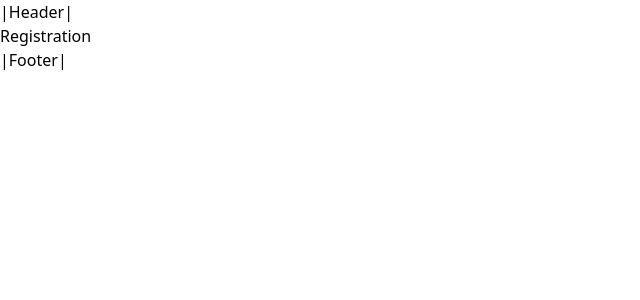
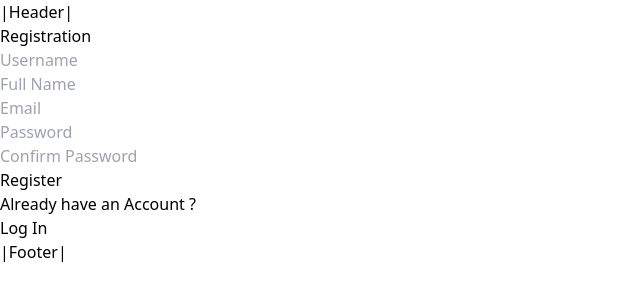
Before and after one commit to Hiteshsuthar82/Stylo-Resume-Builder, a React (Vite) app in the folder client/: page /signup in a window 1280 px wide. Shown: the top 300 px of the page, without its empty margins (0-640 px from the left). Built offline with nearby package versions, Linux system fonts and the light colour scheme.

Commit message:
feat: creaing login and signup pages design

```diff
--- /dev/null
+++ b/client/src/components/Home.jsx
@@ -0,0 +1,11 @@
+import React from 'react'
+
+function Home() {
+  return (
+    <div>
+      <h1>Home Page</h1>
+    </div>
+  )
+}
+
+export default Home;
--- a/client/src/components/Login.jsx
+++ b/client/src/components/Login.jsx
@@ -1,11 +1,74 @@
-import React from "react";
+import React, { useState } from "react";
+import { Link } from "react-router-dom";
 
 function Login() {
+  const [email, setEmail] = useState("");
+  const [password, setPassword] = useState("");
+  const [rememberMe, setRememberMe] = useState(false);
+
   return (
-    <>
-      <h1 className='bg-orange-400 text-3xl p-4 text-center'>Login</h1>
-    </>
-  )
+    <div className="w-full min-h-screen flex justify-center items-center">
+      <div className="bg-white border-2 rounded-lg flex flex-col w-full max-w-md min-h-[440px] shadow-2xl max-sm:w-[312px]">
+        <form>
+          <div className="flex flex-col items-center mt-10 mx-auto my-6">
+            <h2 className="font-poppins text-[35px] font-semibold text-purple-700 max-sm:text-3xl">
+              Login
+            </h2>
+            <div className="w-[80px] border-2 border-purple-700 mt-2 max-sm:w-14"></div>
+          </div>
+          <div className="flex flex-col items-center">
+            <div className="flex items-center w-[70%] border-2 border-gray-400 rounded-full my-2 px-2">
+              <img src="src/assets/mail1.svg" alt="" />
+              <input
+                type="email"
+                placeholder="Email"
+                value={email}
+                onChange={(e) => setEmail(e.target.value)}
+                className="w-full pl-2 py-2 text-base font-semibold outline-none bg-transparent"
+                required
+              />
+            </div>
+            <div className="flex items-center w-[70%] border-2 border-gray-400 rounded-full my-2 px-2">
+              <img src="src/assets/password.svg" alt="" />
+              <input
+                type="password"
+                placeholder="Password"
+                value={password}
+                onChange={(e) => setPassword(e.target.value)}
+                className="w-full p-2 text-base font-semibold outline-none bg-transparent"
+                required
+              />
+            </div>
+          </div>
+          <div className=" flex items-center gap-2 m-3 pl-16 max-sm:pl-12">
+            <input
+              type="checkbox"
+              checked={rememberMe}
+              onChange={() => setRememberMe(!rememberMe)}
+              className="w-4 h-4"
+            />
+            <p className="text-base">Remember Me</p>
+          </div>
+          <div className="flex justify-center mt-4">
+            <button
+              type="submit"
+              className="px-16 py-2 bg-purple-600 text-white font-semibold text-base rounded-full hover:bg-purple-700 max-sm:px-12"
+            >
+              Login
+            </button>
+          </div>
+          <div className=" w-auto flex justify-evenly items-start my-9 ">
+            <div>Don't have an Account ?</div>
+            <div>
+              <Link to="/signup" className="text-black hover:underline">
+                Sign Up
+              </Link>
+            </div>
+          </div>
+        </form>
+      </div>
+    </div>
+  );
 }
 
 export default Login;
--- a/client/src/components/SignUp.jsx
+++ b/client/src/components/SignUp.jsx
@@ -1,11 +1,74 @@
-import React from "react";
+import React from 'react'
+import { Link } from 'react-router-dom'
+import { useState } from 'react'
 
 function SignUp() {
-  return (
-    <>
-      <h1 className='bg-orange-400 text-3xl p-4 text-center'>Registration</h1>
-    </>
-  )
+    const [inputs, setInputs] = useState({});
+
+    const handleChange = (event) => {
+        const name = event.target.name;
+        const value = event.target.value;
+        setInputs(values => ({...values, [name]:value}))
+    }
+
+    return (
+        <div className='w-full min-h-screen flex justify-center items-center'>
+        <div className='border-2 rounded-lg bg-white flex flex-col w-full max-w-md min-h-[440px] shadow-2xl max-sm:w-[312px]'>
+         <form >
+        <div className="flex flex-col items-center mt-10 mx-auto my-6">
+                    <h2 className="font-poppins text-[35px] font-semibold text-purple-700 max-sm:text-3xl ">Registration</h2>
+                    <div className="w-40 border-2 border-purple-700 mt-2 max-sm:w-36"></div>
+                </div>
+        <div className="flex flex-col items-center">
+            <div className='w-[70%] flex items-center p-2 pl-3 border-2 rounded-full border-gray-400 my-2 '>
+               <input type="text" placeholder='Username'
+                    name='username' value={inputs.username || ""}
+                    onChange={handleChange}
+                className='w-full text-base font-semibold outline-none bg-transparent'/>
+            </div>
+            <div className='w-[70%] flex items-center p-2 pl-3 border-2 rounded-full border-gray-400 my-2 '>
+               <input type="text" placeholder='Full Name'
+                name='fullname' value={inputs.fullname || ""}
+                onChange={handleChange}
+                className='w-full text-base font-semibold outline-none bg-transparent'/>
+            </div>
+            <div className='w-[70%] flex items-center p-2 pl-3 border-2 rounded-full border-gray-400 my-2 '>
+               <input type="email" placeholder='Email'
+                name='email' value={inputs.email || ""}
+                onChange={handleChange}
+                className='w-full text-base font-semibold outline-none bg-transparent'/>
+            </div>
+            <div className='w-[70%] flex items-center p-2 pl-3 border-2 rounded-full border-gray-400 my-2 '>
+               <input type="password" placeholder='Password'
+                name='password' value={inputs.password || ""}
+                onChange={handleChange}
+                className='w-full text-base font-semibold outline-none bg-transparent'/>
+            </div>
+            <div className='w-[70%] flex items-center p-2 pl-3 border-2 rounded-full border-gray-400 my-2 '>
+               <input type="password" placeholder='Confirm Password'
+                name='confirmpass' value={inputs.confirmpass || ""}
+                onChange={handleChange}
+                className='w-full text-base font-semibold outline-none bg-transparent'/>
+            </div>
+
+         </div>
+         <div className="flex justify-center mt-4">
+              <button
+                  type="submit"
+                  className="px-16 py-2 bg-purple-600 text-white font-semibold text-base rounded-full hover:bg-purple-700 max-sm:px-12">
+                  Register
+              </button>
+          </div>
+          <div className=" w-auto flex justify-evenly items-start my-9 ">
+                <div>Already have an Account ?</div>
+                <div><Link to="/login" className="text-black hover:underline">
+                Log In </Link>
+                </div>
+          </div>
+           </form>
+        </div>
+       </div>
+    );
 }
 
-export default SignUp;
+export default SignUp
--- a/client/src/pages/Home.jsx
+++ b/client/src/pages/Home.jsx
@@ -1,9 +1,10 @@
 import React from "react"
+import HomeCompo from "../components/Home"
 
 function Home() {
   return (
     <>
-      <h1>|Home|</h1>
+      <HomeCompo />
     </>
   )
 }
```
Also changed, not shown: client/src/components/ResumeTemplate1.jsx (added, +11 -0 lines).
